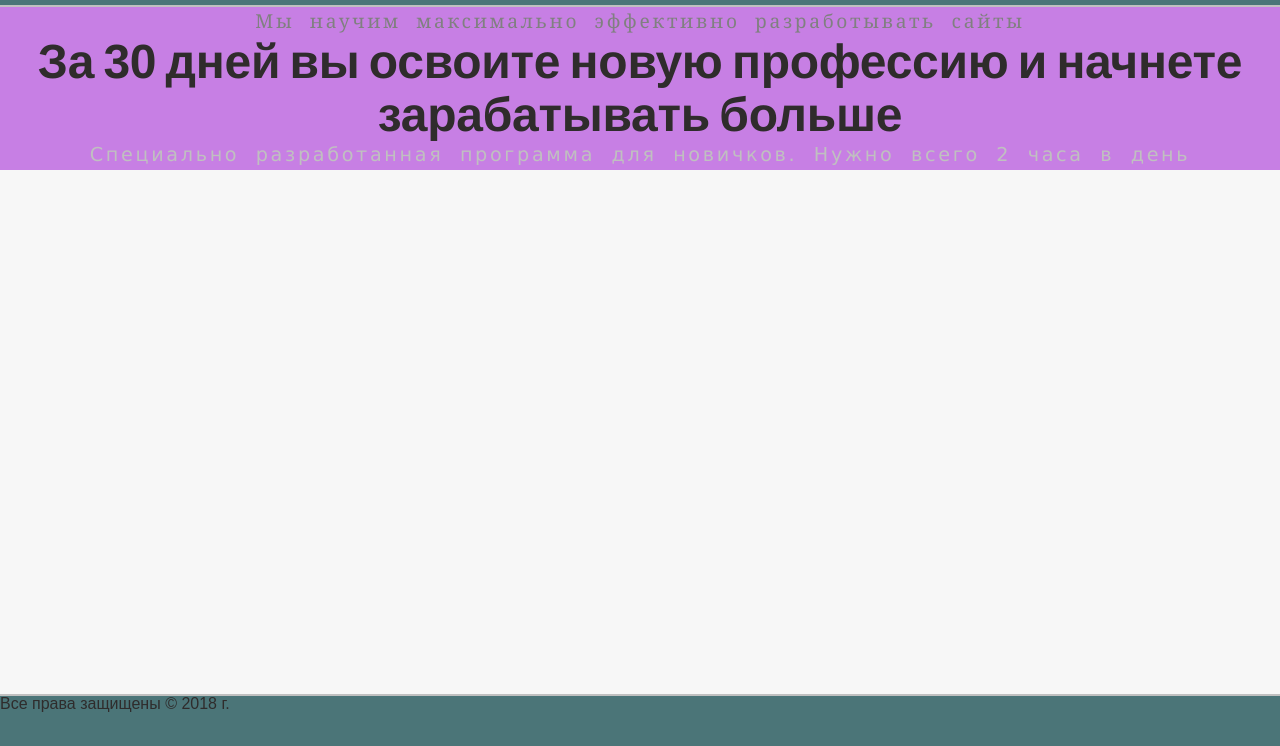
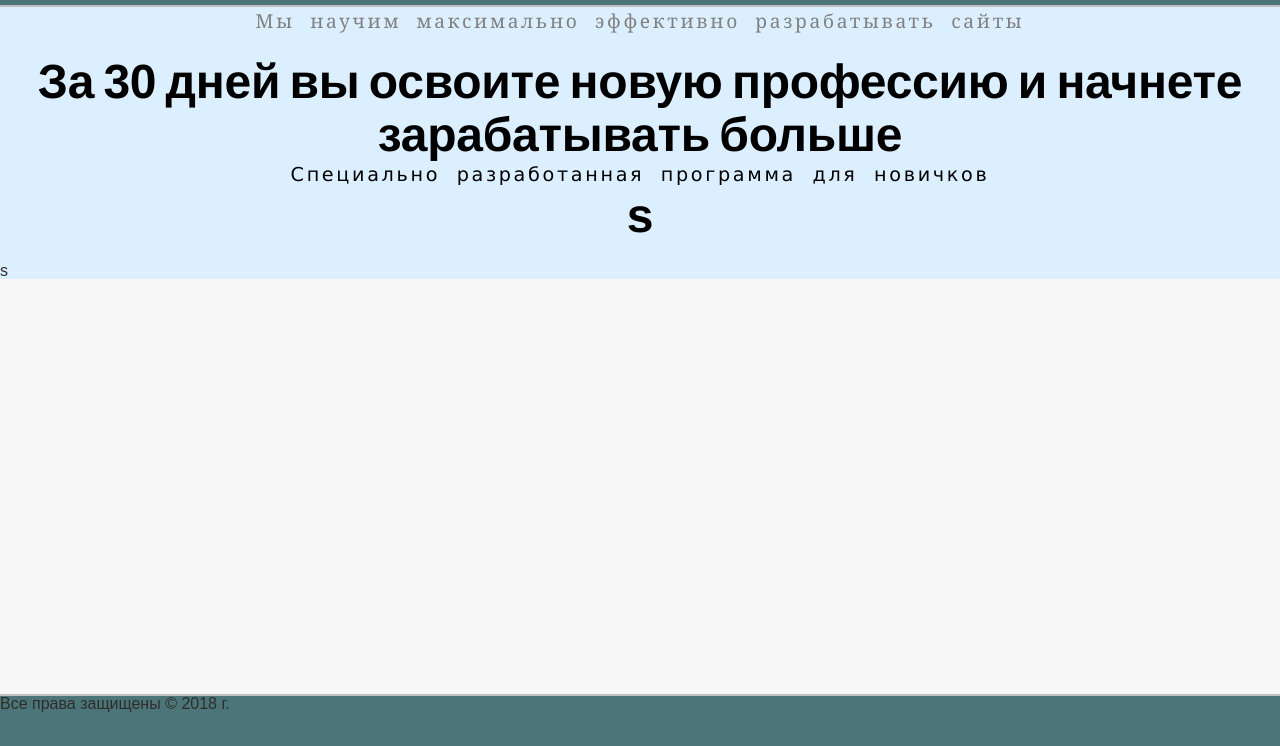
Before and after one commit to goKeitRu/-, a plain HTML site: page index.html in a window 1280 px wide. Shown: the part 54-800 px from the top of the page. Drawn offline with Linux system fonts and the light colour scheme.

Commit message:
на пороге margin

```diff
--- a/index.html
+++ b/index.html
@@ -19,11 +19,11 @@
 
   </header>
   <div class="block-1">
-    <p class="basic">Мы научим максимально эффективно разработывать сайты </p>
+    <p class="basic">Мы научим максимально эффективно разрабатывать сайты </p>
     <p class="bold">За 30 дней вы освоите новую профессию и начнете зарабатывать больше</p>
-    <p class="info">Специально разработанная программа для новичков. Нужно всего 2 часа в день</p>
-    <p class="basic"></p>
-    <p class="basic"></p>
+    <p class="info">Специально разработанная программа для новичков</p>
+    <p class="bold">s</p><p class="basic"></p>
+    <p class="basic"></p>s
     <p class="basic"></p>
     <p class="basic"></p>
     <p class="basic"></p>
@@ -32,7 +32,7 @@
 
 
   <footer>
-    <span class="left"> Все права защищены &copy; 2018 г.
+    <span class="left"> Все права защищены &copy; 2018 г.</span>
   </footer>
 
 </body>
--- a/style.css
+++ b/style.css
@@ -23,7 +23,7 @@ body {
 }
 
 div {
-  background: #c77fe4;
+  background: #dcefff;
 }
 
 a {
@@ -107,11 +107,13 @@ p {
   word-spacing: 5.8pt;
   line-height: 1.5;
   color: grey;
+  margin-bottom: 20px;
 }
 
 .bold {
   font-family: helvetica, sans-serif;
   font-weight: bold;
+  color: black;
   font-size: 3em;
   letter-spacing: -0.2pt;
   word-spacing: -2.8pt;
@@ -124,7 +126,7 @@ p {
   letter-spacing: 2pt;
   word-spacing: 5.8pt;
   line-height: 1.5;
-  color: silver;
+  color: black;
 }
 
 /* конец стилей id классов и других меньших частей */
```
